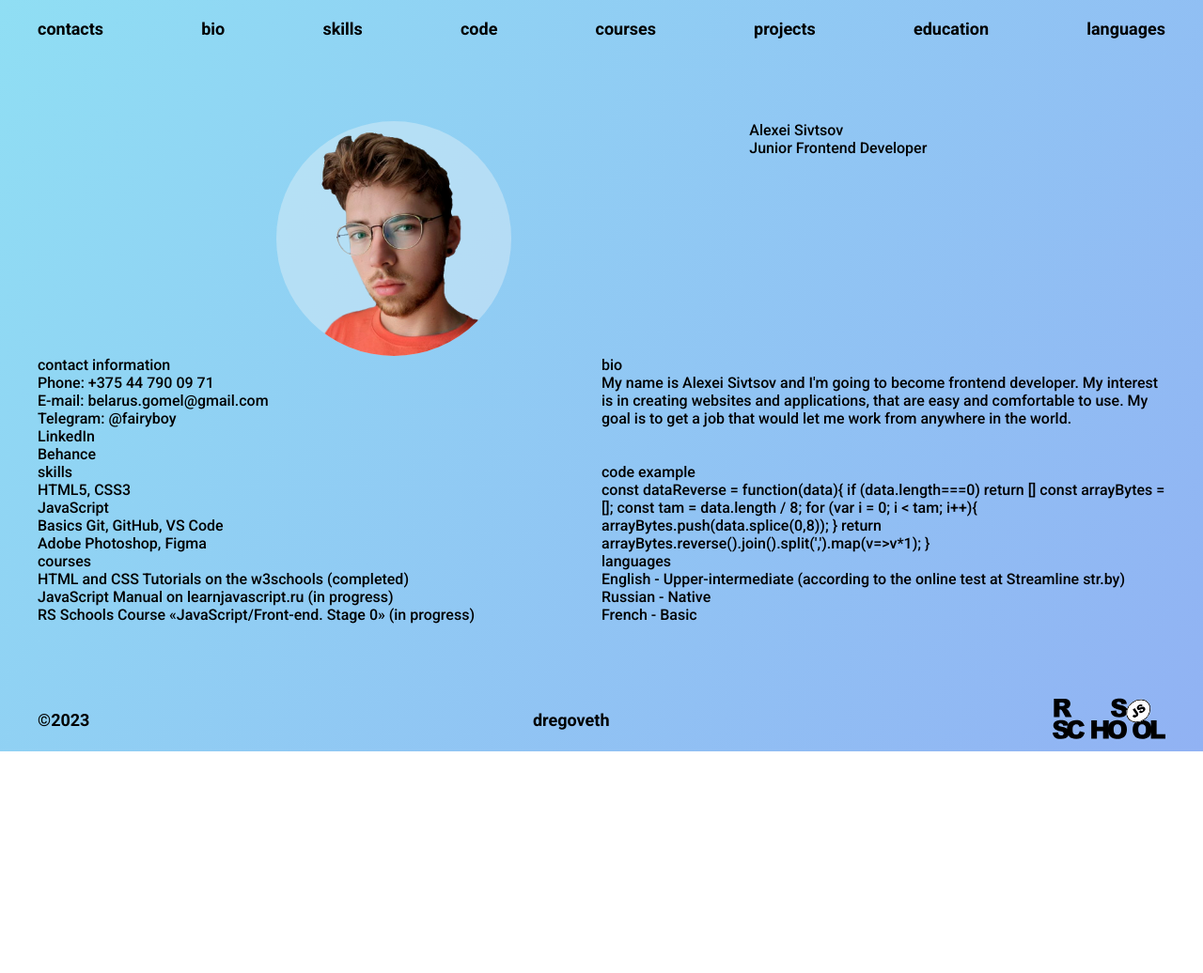
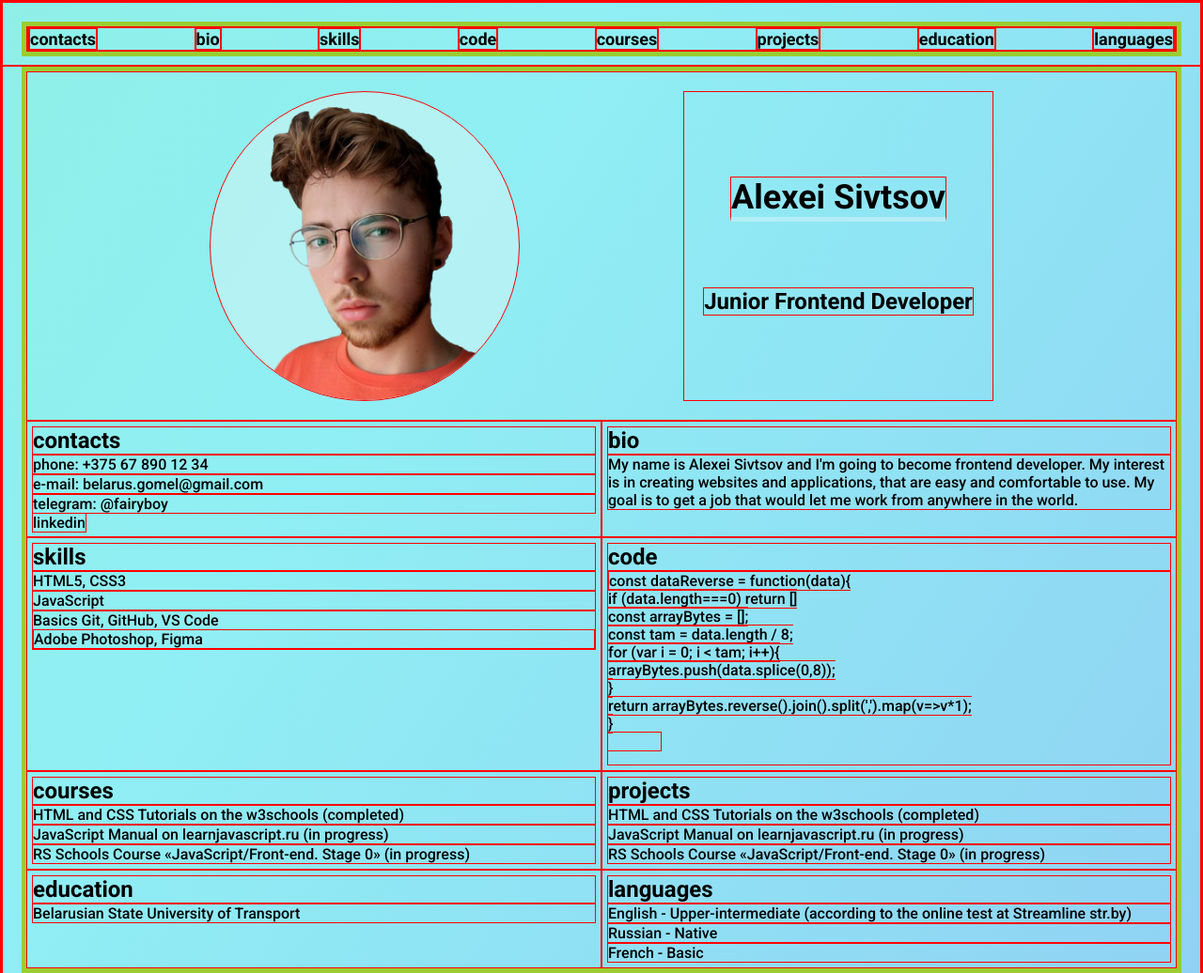
Before and after one commit to dregoveth/rsschool-cv, a plain HTML site: page index.html in a window 1280 px wide. Shown: the top 1036 px of the page at 94% size. Before the commit the page ends 800 px from the top, so only its background shows below. Drawn offline with Linux system fonts and the light colour scheme.

Commit message:
fix: anchor issues

```diff
--- a/index.html
+++ b/index.html
@@ -30,35 +30,35 @@
       <div class="main-container container">
         <section class="section-profile" id="profile">
             <img class="avatar" src="./assets/avatar-3.png" alt="avatar">
-            <div>
-              <div>Alexei Sivtsov</div>
-              <div>Junior Frontend Developer</div>
+            <div class="section-profile-text">
+              <h1>Alexei Sivtsov</h1>
+              <h2>Junior Frontend Developer</h2>
             </div>
         </section>
         <section class="section" id="contacts">
-            <div>contact information</div>
-            <div>Phone: +375 44 790 09 71</div>
-            <div>E-mail: belarus.gomel@gmail.com</div>
-            <div>Telegram: @fairyboy</div>
-            <div>LinkedIn</div>
-            <div>Behance<div>
+            <h2>contacts</h2>
+            <div>phone: +375 67 890 12 34</div>
+            <div>e-mail: belarus.gomel@gmail.com</div>
+            <div>telegram: @fairyboy</div>
+            <a href="https://www.linkedin.com/in/alexei-sivtsov/" class="contact-link">linkedin</a>
         </section>
         <section class="section" id="bio">
-            <div>bio</div>
+            <h2>bio</h2>
             <div>My name is Alexei Sivtsov and I'm going to become frontend developer. My interest is in creating websites and
             applications, that are easy and comfortable to use. My goal is to get a job
             that would let me work from anywhere in the world.</div>
         </section>
         <section class="section" id="skills">
-            <div>skills</div>
+            <h2>skills</h2>
             <div>HTML5, CSS3</div>
             <div>JavaScript</div>
             <div>Basics Git, GitHub, VS Code
             <div>Adobe Photoshop, Figma</div>
         </section>
         <section class="section" id="code">
-            <div>code example</div>
-            <span>const dataReverse = function(data){
+            <h2>code</h2>
+            <pre>
+<code class="section-code-text">const dataReverse = function(data){
 if (data.length===0) return []
 const arrayBytes = [];
 const tam = data.length / 8;
@@ -66,16 +66,28 @@
 arrayBytes.push(data.splice(0,8));
 }
 return arrayBytes.reverse().join().split(',').map(v=>v*1);
-            }</span>
+}
+              </code>
+            </pre>
         </section>
         <section class="section" id="courses">
-            <div>courses</div>
+            <h2>courses</h2>
             <div>HTML and CSS Tutorials on the w3schools (completed)</div>
             <div>JavaScript Manual on learnjavascript.ru (in progress)</div>
             <div>RS Schools Course «JavaScript/Front-end. Stage 0» (in progress)</div>
         </section>
+        <section class="section" id="projects">
+          <h2>projects</h2>
+          <div>HTML and CSS Tutorials on the w3schools (completed)</div>
+          <div>JavaScript Manual on learnjavascript.ru (in progress)</div>
+          <div>RS Schools Course «JavaScript/Front-end. Stage 0» (in progress)</div>
+      </section>
+      <section class="section" id="education">
+        <h2>education</h2>
+        <div>Belarusian State University of Transport</div>
+    </section>
         <section class="section" id="languages">
-            <div>languages</div>
+            <h2>languages</h2>
             <div>English - Upper-intermediate (according to the online test at Streamline str.by)</div>
             <div>Russian - Native</div>
             <div>French - Basic</div>
--- a/styles.css
+++ b/styles.css
@@ -1,6 +1,6 @@
 * {
   box-sizing: border-box;
-  /*border: 1px solid red;*/
+  border: 1px solid red;
   margin: 0;
   padding: 0;
 }
@@ -21,12 +21,12 @@ body {
   font-family: "Roboto", sans-serif;
   min-height: 100vh;
   margin: 0 auto;
+  max-width: 1440px;
 }
 
 .container {
-  max-width: 1440px;
-  margin: 0 40px;
-  /*border: 5px solid yellowgreen;*/
+  border: 5px solid yellowgreen;
+  margin: 0 20px;
 }
 
 .main-container {
@@ -36,6 +36,7 @@ body {
 
 .section {
   width: 50%;
+  padding: 5px;
 }
 
 .section-profile {
@@ -43,11 +44,33 @@ body {
   display: flex;
   flex-direction: row;
   justify-content: space-evenly;
+  padding: 20px;
+}
+
+.section-profile-text {
+  display: flex;
+  flex-direction: column;
+  justify-content: space-evenly;
+  align-items: center;
+  padding: 20px;
+}
+
+h1 {
+  font-size: 36px;
+  font-weight: 700;
+  color: rgb(0, 0, 0);
+  border-bottom: 5px solid rgba(245, 245, 245, 0.355);
+}
+
+h2 {
+  font-size: 24px;
+  font-weight: 600;
+  color: rgb(0, 0, 0);
 }
 
 .avatar {
-  height: 250px;
-  width: 250px;
+  height: 330px;
+  width: 330px;
   border-radius: 50%;
   background-color: rgba(245, 245, 245, 0.355);
   height: auto;
@@ -82,8 +105,20 @@ nav {
   text-shadow: 2px 4px 12px rgb(0, 0, 0);
 }
 
+.contact-link {
+  text-decoration: none;
+  color: rgb(0, 0, 0);
+}
+
+.section-code-text {
+  padding: 0;
+  margin: 0;
+  font-family: "Roboto", sans-serif;
+  color: rgb(0, 0, 0);
+}
+
 footer {
-  padding: 10px 0px 10px;
+  padding: 10px 30px 0px 10px;
   max-height: 68px;
 }
 
```
Lines whose indentation alone changed are shown as unchanged.
